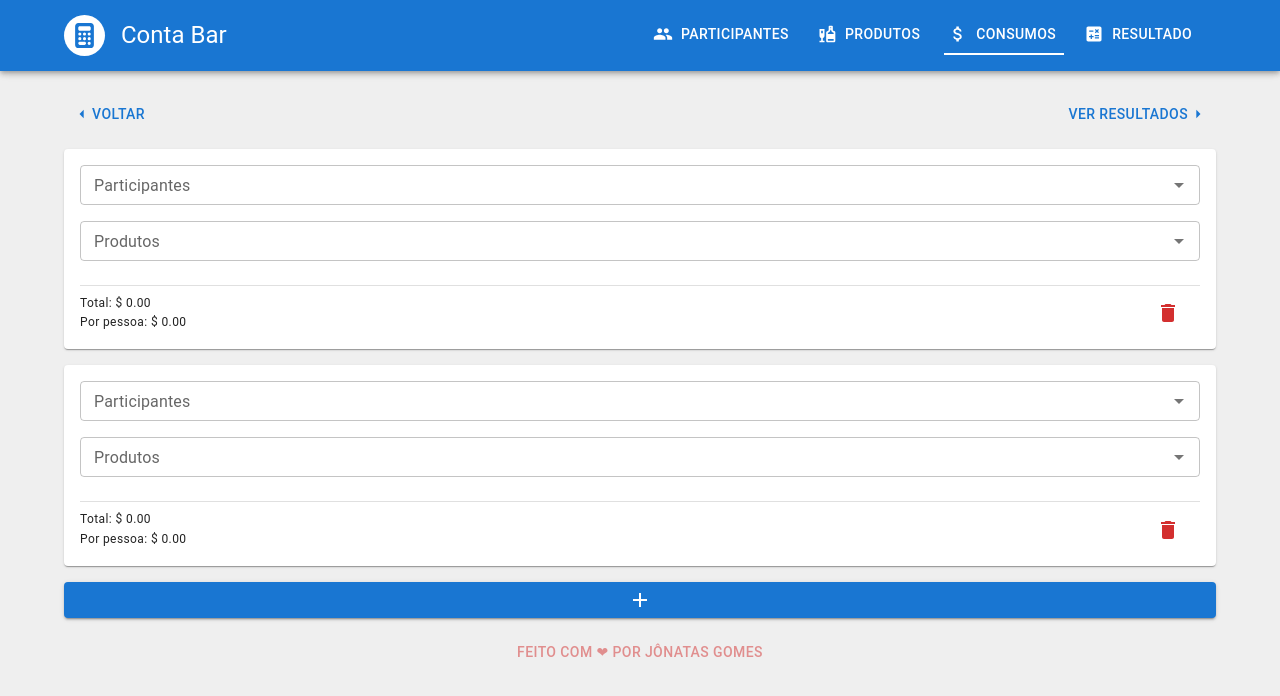
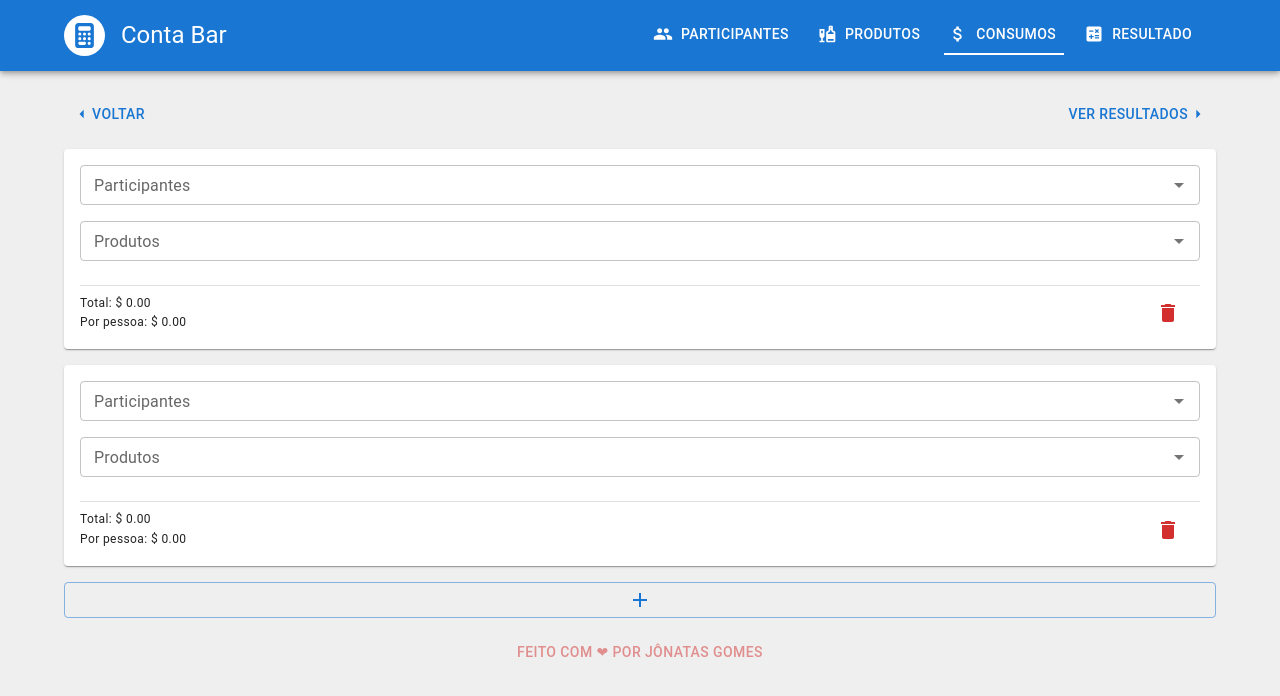
Before and after one commit to jonatas1n/divide-ai, a React (Vite) app: page /conta-bar/costs in a window 1280 px wide. Shown: the top 696 px of the page. Built offline with nearby package versions, Linux system fonts and the light colour scheme.

Commit message:
fix: change add buttons variant to outlined

```diff
--- a/src/pages/Costs/index.tsx
+++ b/src/pages/Costs/index.tsx
@@ -25,7 +25,7 @@ export const Costs = () => {
         {Object.values(costs).map((cost) => (
           <CostItem key={cost.id} cost={cost} />
         ))}
-        <Button variant="contained" onClick={addCost}>
+        <Button variant="outlined" onClick={addCost}>
           <Add />
         </Button>
       </Stack>
--- a/src/pages/Guests/index.tsx
+++ b/src/pages/Guests/index.tsx
@@ -22,7 +22,7 @@ export const Guests = () => {
         {Object.values(guests).map((guest) => (
           <GuestItem key={guest.id} guest={guest} />
         ))}
-        <Button variant="contained" onClick={addGuest}>
+        <Button variant="outlined" onClick={addGuest}>
           <Add />
         </Button>
       </Stack>
--- a/src/pages/Products/index.tsx
+++ b/src/pages/Products/index.tsx
@@ -27,7 +27,7 @@ export const Products = () => {
             product={product}
           />
         ))}
-        <Button variant="contained" onClick={addProduct}><Add /></Button>
+        <Button variant="outlined" onClick={addProduct}><Add /></Button>
       </Stack>
     </Container>
   )
--- a/src/pages/Result/index.tsx
+++ b/src/pages/Result/index.tsx
@@ -43,7 +43,7 @@ export const Result = () => {
       <NavigationHeader
         previousOption={{
           href: "/conta-bar/costs",
-          label: "Algo errado? Voltar para consumos",
+          label: "Voltar para consumos",
         }}
       />
       {Object.keys(updatedGuestsCosts).length !== 0 ? (
```
